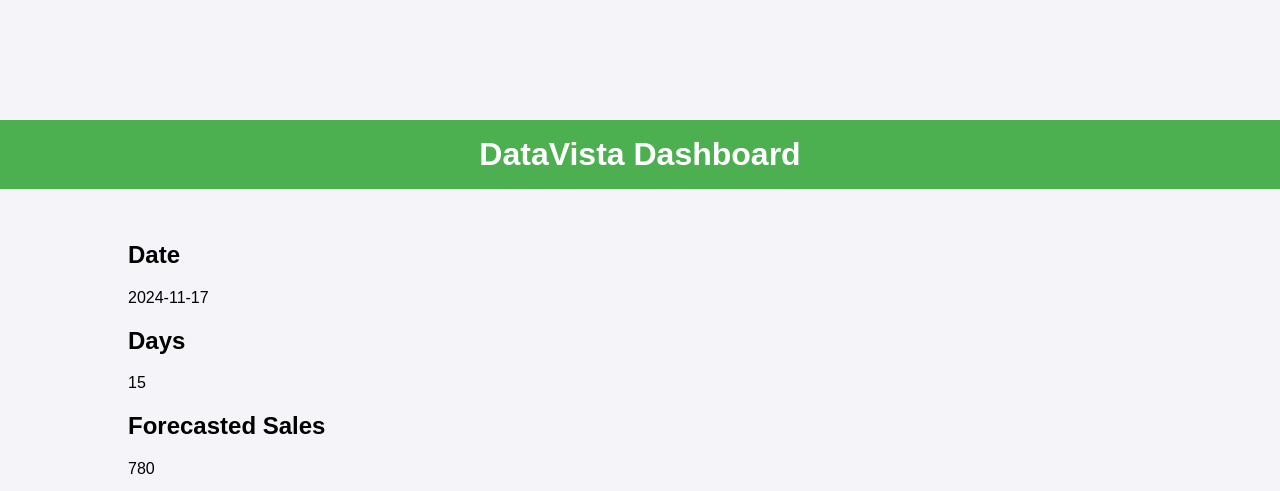
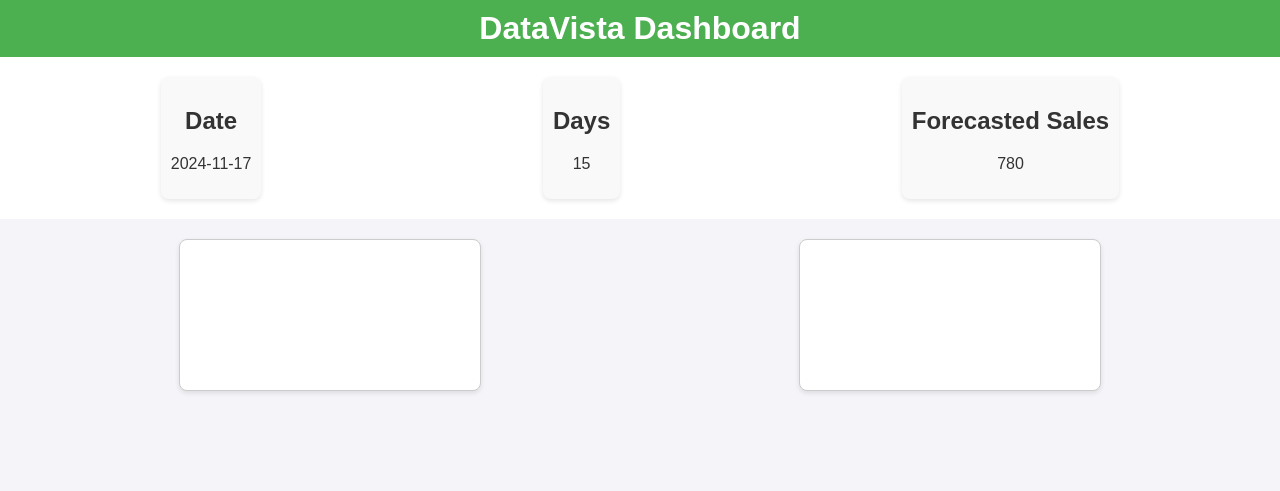
Before and after one commit to velagashanmukh/DataVista, a plain HTML site: page index.html in a window 1280 px wide. Drawn offline with nearby package versions, Linux system fonts and the light colour scheme.

Commit message:
Update styles.css

```diff
--- a/styles.css
+++ b/styles.css
@@ -1,38 +1,47 @@
+/* General Styling */
 body {
   font-family: Arial, sans-serif;
   margin: 0;
   padding: 0;
-    display: flex;
-    flex-direction: column;
-    align-items: center;
-    justify-content: center;
-    min-height: 100vh;
-    background: #f4f4f9;
+  background-color: #f4f4f9;
+  color: #333;
 }
 
 header {
-    background: #4caf50;
+  background-color: #4CAF50;
   color: white;
-    padding: 1rem;
+  padding: 10px 20px;
   text-align: center;
-    width: 100%;
 }
 
 h1 {
   margin: 0;
 }
 
-  main {
-    width: 80%;
-    margin: 2rem auto;
+.metrics {
+  display: flex;
+  justify-content: space-around;
+  padding: 20px;
+  background: #fff;
+}
+
+.metric-box {
+  text-align: center;
+  background: #f9f9f9;
+  padding: 10px;
+  border-radius: 8px;
+  box-shadow: 0 2px 5px rgba(0, 0, 0, 0.1);
+}
+
+.charts {
+  display: flex;
+  justify-content: space-around;
+  padding: 20px;
 }
 
 canvas {
-    max-width: 100%;
+  background: #fff;
+  border: 1px solid #ccc;
+  border-radius: 8px;
+  box-shadow: 0 2px 5px rgba(0, 0, 0, 0.1);
 }
-
-  footer {
-    margin-top: 2rem;
-    font-size: 0.9rem;
-    color: #555;
-  }
```
Lines whose indentation alone changed are shown as unchanged.
